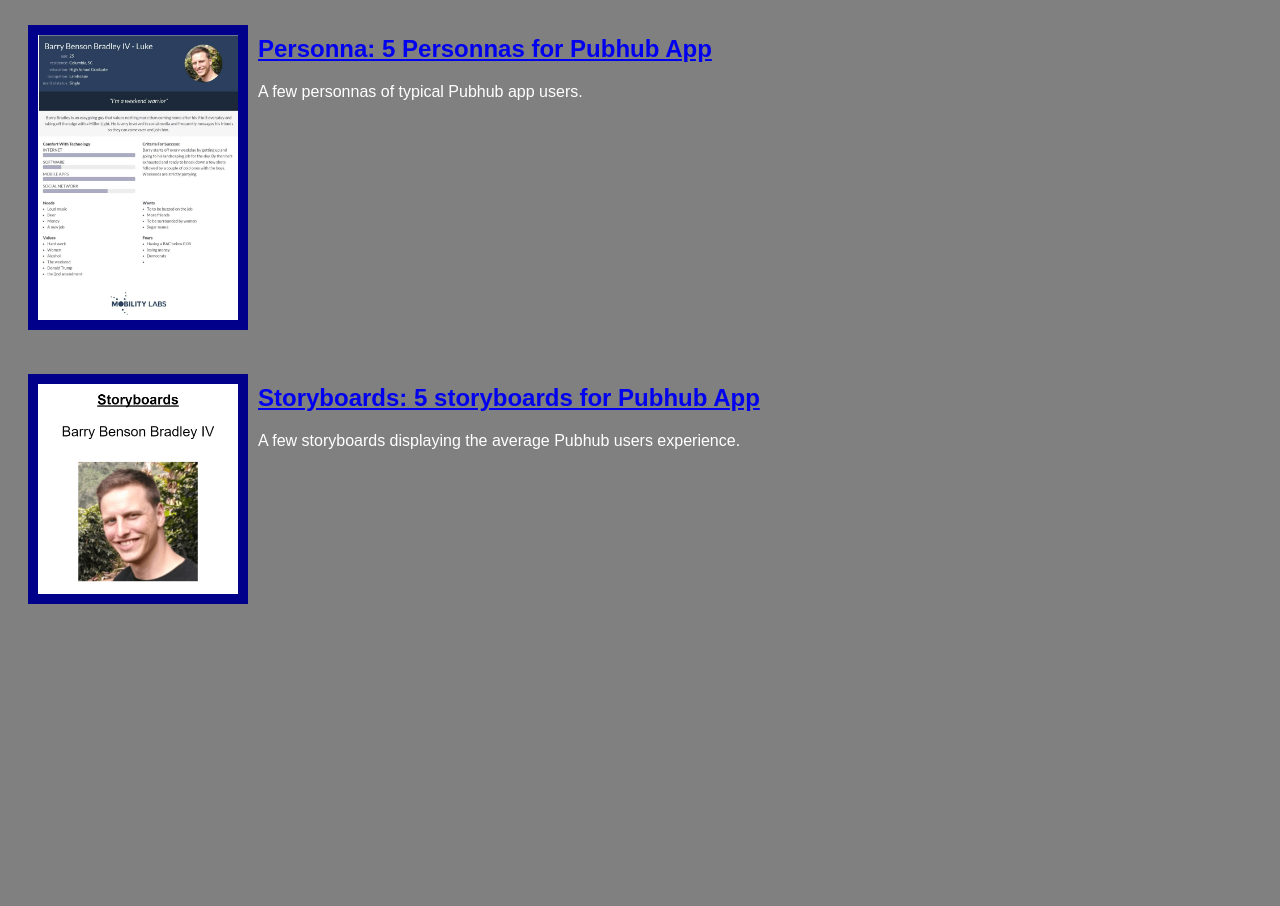
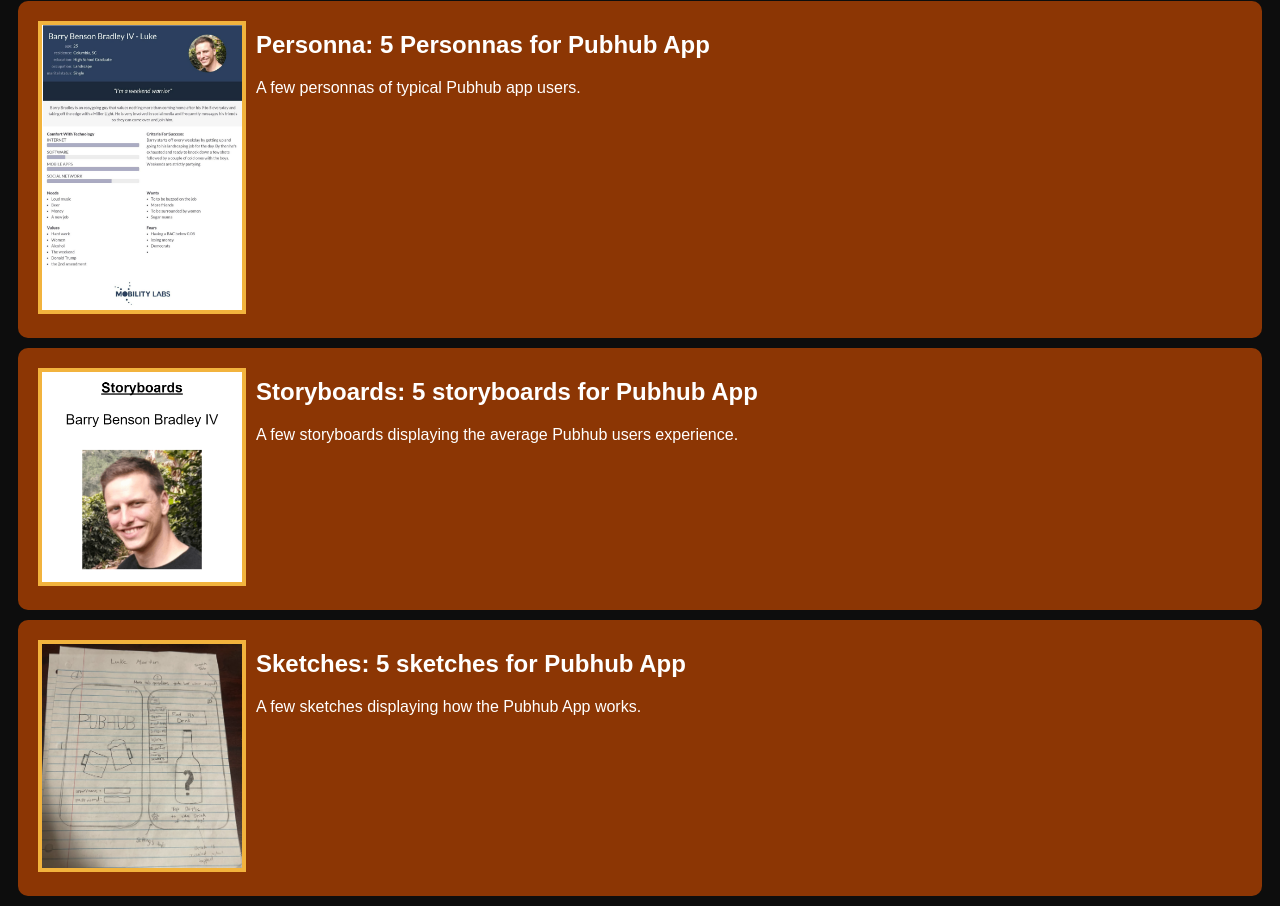
Before and after one commit to LukeMartin10/lukemartin10.github.io, a plain HTML site: page index.html in a window 1280 px wide. Shown: the part 626-1532 px from the top of the page. Before the commit the page ends 1262 px from the top, so only its background shows below. Drawn offline with Linux system fonts and the light colour scheme.

Commit message:
Add files via upload

```diff
--- a/index.html
+++ b/index.html
@@ -1,9 +1,10 @@
 <!DOCTYPE html>
 <html>
-     <head>
+
+<head>
         <title>CSCE 190: Luke Martin</title>
         <link rel="stylesheet" href = "styles.css">
-    </head>
+</head>
 
     <body>
 
@@ -60,5 +61,16 @@
             </section>
             </section>
 
+
+            <section class="assignment">
+                <a href="files/Sketches.pdf"><img src="Images/sketches.png"></a>
+                <section class="ass-details">
+                    <a href="files/Sketches.pdf"><h2>Sketches: 5 sketches for Pubhub App</h2></a>
+                    <p>
+                        A few sketches displaying how the Pubhub App works.
+                    </p>
+            </section>
+            </section>
+
         </body>
 </html>
--- a/styles.css
+++ b/styles.css
@@ -1,20 +1,21 @@
 body{
-    background: gray;
+    background: #0D0D0D;
     font-family:Arial, Helvetica, sans-serif;
 
+}
+
+.assignment img{
+    width:200px;
+    margin:10px;
+    border: 4px solid #F2B33D;
 }
 
 .assignment{
     display: flex;
     padding: 10px;
-
-}
-
-.assignment img{
-    width:200px;
-    padding: 10px;
-    margin:10px;
-    background: darkblue;
+    margin: 10px;
+    background-color: #8C3604;
+    border-radius: 10px;
 }
 
 h1{
@@ -26,3 +27,16 @@ p{
     color:white
 
 }
+
+a{
+    text-decoration: none;
+    color: white;
+}
+
+a:hover{
+    color: #F2B33D;
+}
+
+.assignment img:hover{
+    border: 4px solid #D93D04;
+}
```
Also changed, not shown: Images/sketches.png (added), 1 other file.
